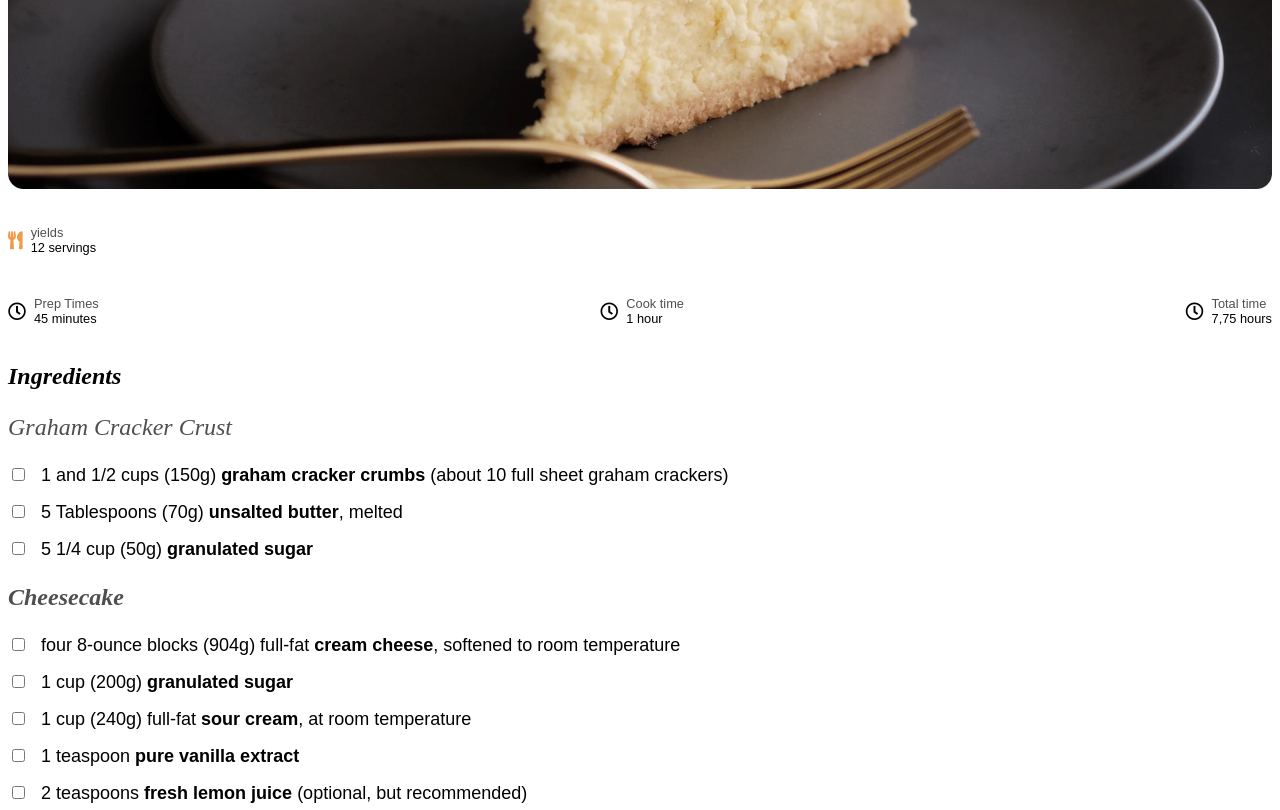
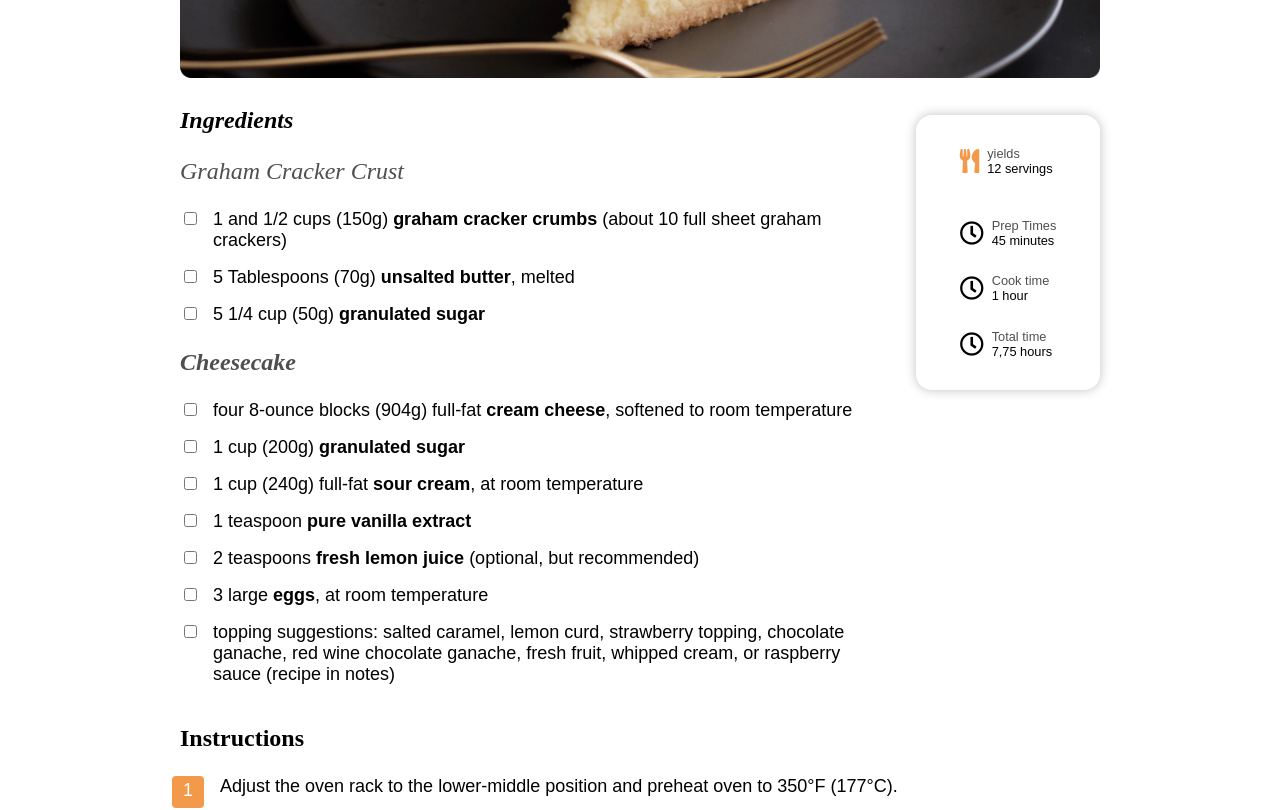
Before and after one commit to MFabri31/recipe-page, a plain HTML site: page index.html in a window 1280 px wide. Shown: the part 560-1370 px from the top of the page. Drawn offline with Linux system fonts and the light colour scheme.

Commit message:
se agregaron los estilos para escritorio

```diff
--- a/css/styles.css
+++ b/css/styles.css
@@ -14,6 +14,16 @@ body {
   font-size: 18px;
   counter-reset: div;
   font-family: sans-serif;
+  padding: 0.5em;
+}
+
+@media screen and (min-width: 768px) {
+  body {
+    max-width: 920px;
+    padding: 0;
+    margin-left: auto;
+    margin-right: auto;
+  }
 }
 
 img {
@@ -27,9 +37,14 @@ li {
 /* ------------------
         RECIPE
 ---------------------*/
+.recipe-texts {
+  margin-top: 1rem;
+}
+
 .recipe-texts__title {
   font-family: serif;
   font-style: italic;
+  margin: 0;
 }
 
 .recipe-texts__description {
@@ -50,6 +65,17 @@ li {
 
 .recipe__img {
   border-radius: 8px;
+}
+
+@media screen and (min-width: 768px) {
+  .recipe-texts {
+    width: 75%;
+    margin: 2rem 0;
+  }
+
+  .recipe-texts__title {
+    font-size: 2.5rem;
+  }
 }
 
 /* ---------------------
@@ -91,6 +117,28 @@ li {
   color: var(--alt-color);
 }
 
+@media screen and (min-width: 768px) {
+  .card {
+    display: flex;
+    justify-content: center;
+    width: 20%;
+    height: 20%;
+    margin-top: 2rem;
+    border-radius: 16px;
+    box-shadow: 0px 0px 11px 0px rgba(0, 0, 0, 0.25);
+  }
+
+  .card__list {
+    flex-direction: column;
+    flex-wrap: nowrap;
+  }
+
+  .fas,
+  .far {
+    font-size: 1.5rem;
+  }
+}
+
 /* ---------------------
    RECIPE INGREDIENTES
 ----------------------*/
@@ -122,12 +170,29 @@ li {
   margin-right: 1rem;
 }
 
+@media screen and (min-width: 728px) {
+  .ingredients-wrapper {
+    display: flex;
+    justify-content: space-between;
+  }
+
+  .recipe-ingredients {
+    order: -1;
+    width: 75%;
+  }
+}
+
 /* ---------------------
    RECIPE INSTRUCTIONS
 ----------------------*/
+.recipe-instructions__title {
+  font-family: serif;
+  font-size: 1.5rem;
+}
 
 .recipe-instructions__item {
-  margin-bottom: 1rem;
+  margin-bottom: 2rem;
+  position: relative;
 }
 
 .recipe-instructions__item span {
@@ -141,7 +206,7 @@ li {
   width: 2rem;
   height: 2rem;
   position: absolute;
-  left: 0.5rem;
+  left: -3rem;
   display: inline-block;
   border-radius: 4px;
   text-align: center;
@@ -165,7 +230,7 @@ li {
 ----------------------*/
 .footer {
   margin-top: 5rem;
-  padding: 1em;
+  padding: 1em 0;
   text-align: center;
   color: var(--bg-light);
 }
```
